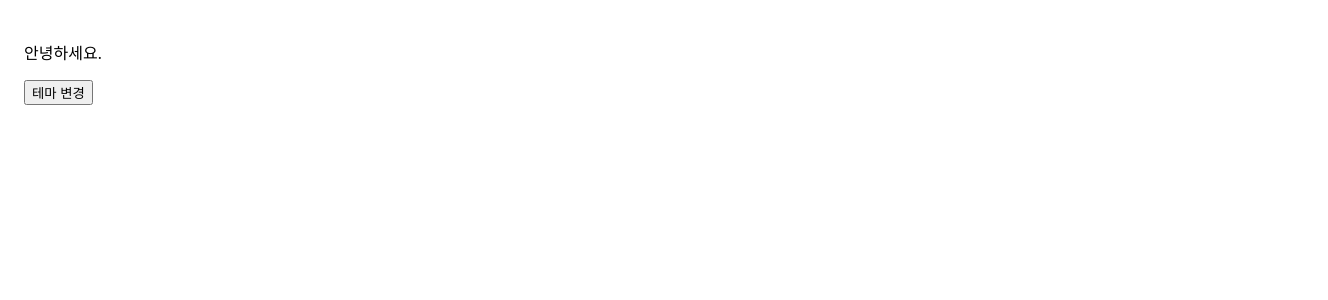
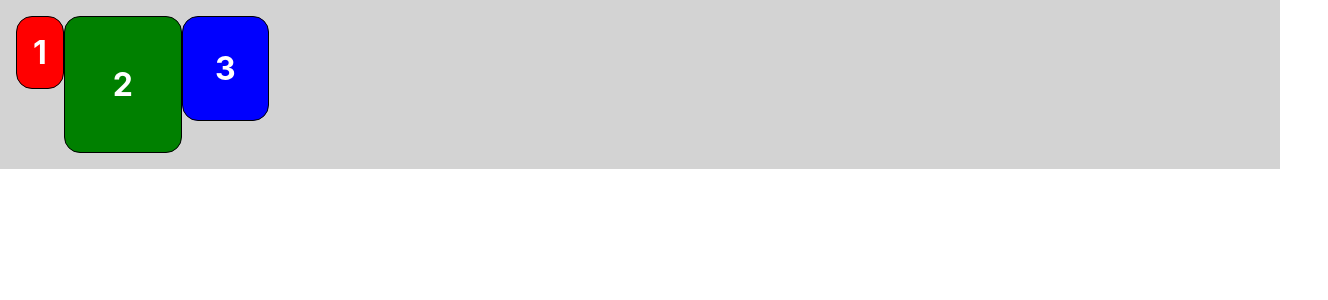
Before and after one commit to MinhyukWoo/react_lecture, a React (Create React App) app: page / in a window 1280 px wide. Shown: the top 300 px of the page, 1328 px wide, since content can reach past the window. Built offline with nearby package versions, Linux system fonts and the light colour scheme.

Commit message:
Update files fit to chapter 15

```diff
--- a/package.json
+++ b/package.json
@@ -9,6 +9,7 @@
     "react": "^18.2.0",
     "react-dom": "^18.2.0",
     "react-scripts": "5.0.1",
+    "styled-components": "^5.3.5",
     "web-vitals": "^2.1.4"
   },
   "scripts": {
--- /dev/null
+++ b/src/chapter_15/Block.jsx
@@ -0,0 +1,58 @@
+import styled from "styled-components";
+
+const Wrapper = styled.div`
+  padding: 1rem;
+  display: flex;
+  flex-direction: row;
+  align-items: flex-start;
+  justify-content: flex-start;
+  background-color: lightgrey;
+`;
+
+const Block = styled.div`
+  padding: ${(props) => props.padding};
+  border: 1px solid black;
+  border-radius: 1rem;
+  background-color: ${(props) => props.backgroundColor};
+  color: white;
+  font-size: 2rem;
+  font-weight: bold;
+  text-align: center;
+`;
+
+const blockItems = [
+  {
+    label: "1",
+    padding: "1rem",
+    backgroundColor: "red",
+  },
+  {
+    label: "2",
+    padding: "3rem",
+    backgroundColor: "green",
+  },
+  {
+    label: "3",
+    padding: "2rem",
+    backgroundColor: "blue",
+  },
+];
+
+function Blocks(props) {
+  return (
+    <Wrapper>
+      {blockItems.map((blockItem) => {
+        return (
+          <Block
+            padding={blockItem.padding}
+            backgroundColor={blockItem.backgroundColor}
+          >
+            {blockItem.label}
+          </Block>
+        );
+      })}
+    </Wrapper>
+  );
+}
+
+export default Blocks;
--- a/src/index.js
+++ b/src/index.js
@@ -17,6 +17,7 @@
 import Calculator from "./chapter_12/Calculator";
 import ProfileCard from "./chapter_13/ProfileCard";
 import DarkOrLight from "./chapter_14/DarkOrLight";
+import Blocks from "./chapter_15/Block";
 
 const root = ReactDOM.createRoot(document.getElementById("root"));
 
@@ -35,7 +36,8 @@
     {/* <SignUp></SignUp> */}
     {/* <Calculator /> */}
     {/* <ProfileCard /> */}
-    <DarkOrLight></DarkOrLight>
+    {/* <DarkOrLight></DarkOrLight> */}
+    <Blocks></Blocks>
   </React.StrictMode>
 );
 
```
Also changed, not shown: 1 other file (tests, documents, lock files or other folders).
